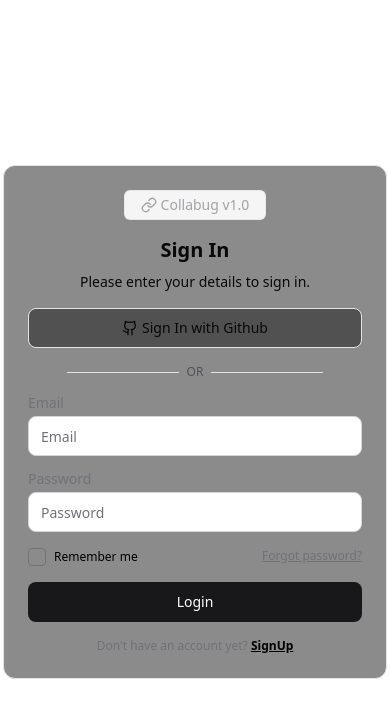
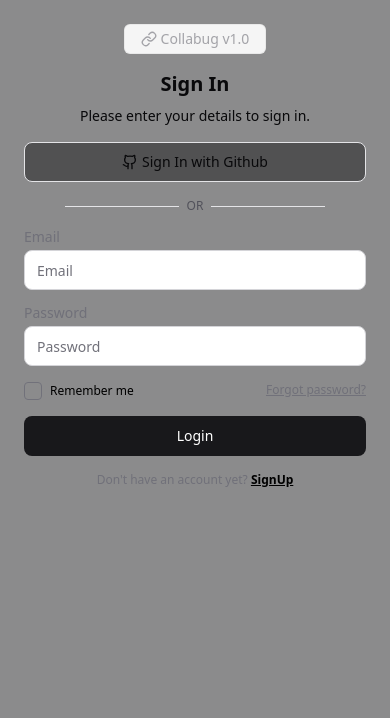
Before and after one commit to impappdavid/codearc, a SvelteKit app: page /login in a window 390 px wide. Shown: the top 718 px of the page. Built offline with nearby package versions, Linux system fonts and the light colour scheme.

Commit message:
Optimize responsive design for Login and Signup forms

```diff
--- a/src/routes/login/+page.svelte
+++ b/src/routes/login/+page.svelte
@@ -14,7 +14,7 @@
 
 <div class="w-full h-screen flex justify-center items-center">
     <div
-        class="w-full max-w-sm h-fit py-6 bg-zinc-900/50 px-6 rounded-xl backdrop-filter backdrop-blur-lg border flex-col gap-4"
+        class="w-full sm:max-w-sm h-screen sm:h-fit py-6 bg-zinc-900/50 px-6 sm:rounded-xl backdrop-filter backdrop-blur-lg sm:border flex-col gap-4"
     >
         <div class="w-full flex flex-col gap-4 items-center">
             <div
--- a/src/routes/signup/+page.svelte
+++ b/src/routes/signup/+page.svelte
@@ -14,7 +14,7 @@
 
 <div class="w-full h-screen flex justify-center items-center">
     <div
-        class="w-full max-w-sm h-fit py-6 bg-zinc-900/50 px-6 rounded-xl backdrop-filter backdrop-blur-lg border flex-col gap-4"
+        class="w-full sm:max-w-sm h-screen sm:h-fit py-6 bg-zinc-900/50 px-6 sm:rounded-xl backdrop-filter backdrop-blur-lg sm:border flex-col gap-4"
     >
         <div class="w-full flex flex-col gap-4 items-center">
             <div
```
